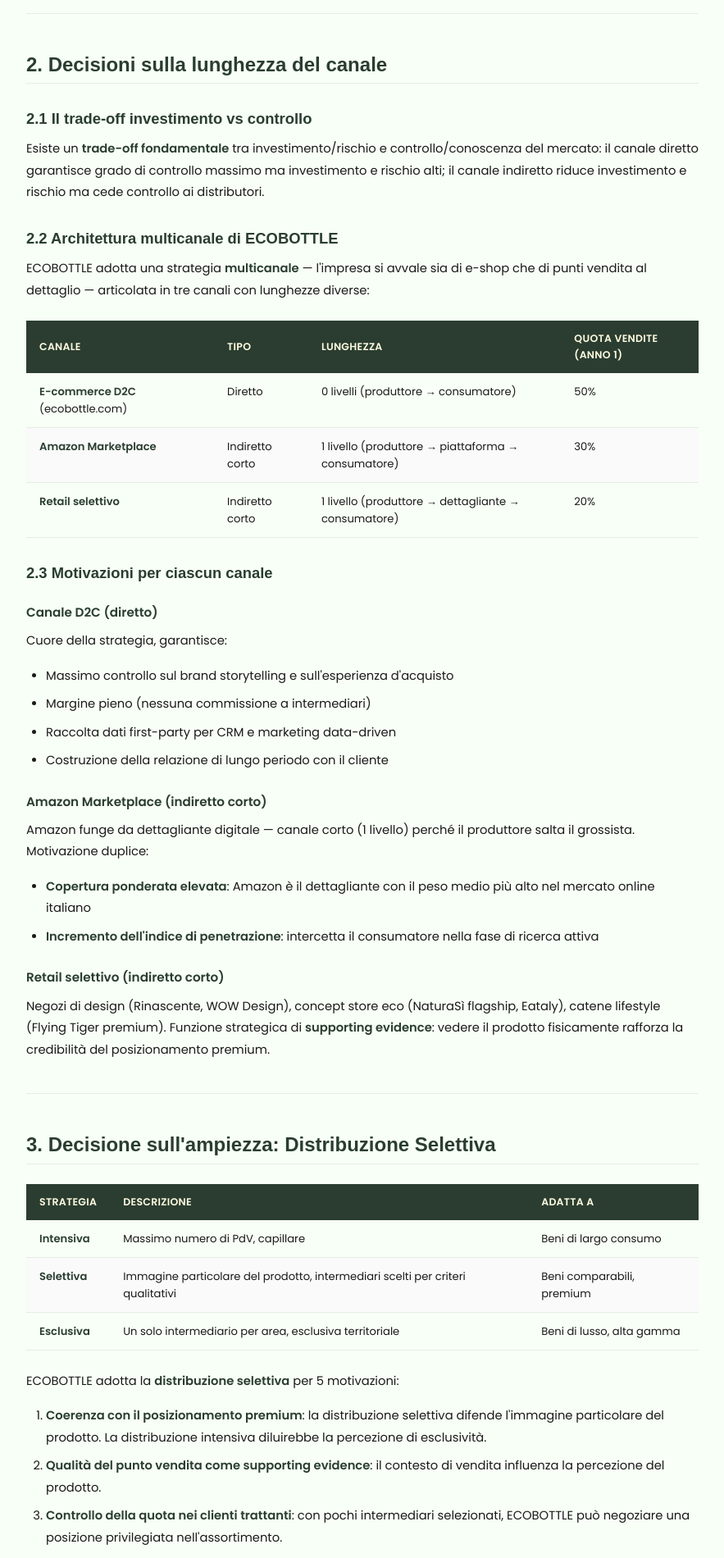
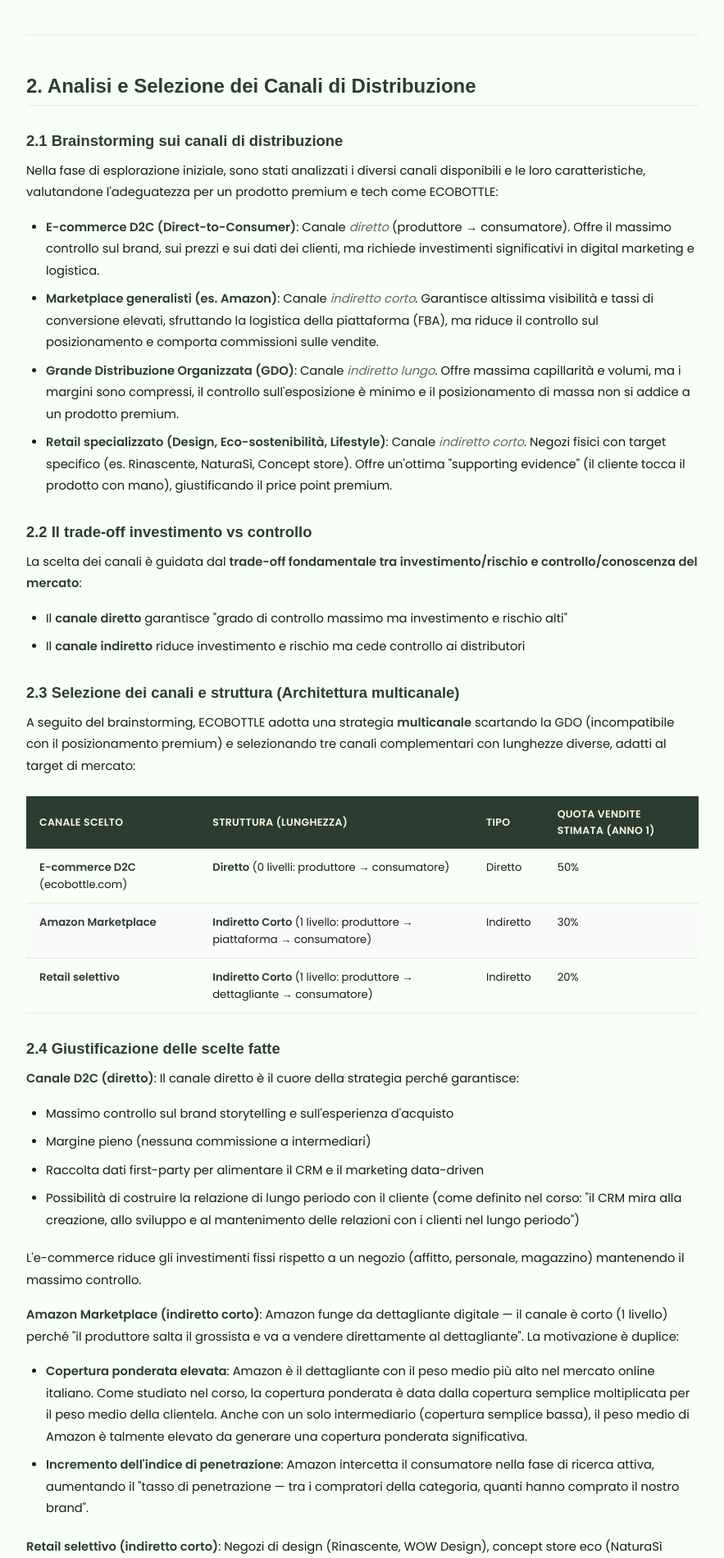
Before and after one commit to Dani1324/eco-bottle, a Next.js app: page /reports/canali-distribuzione in a window 1280 px wide. Shown: the part 762-2662 px from the top of the page at 82% size, without its empty margins (198-1081 px from the left). Built offline with nearby package versions, Linux system fonts and the light colour scheme.

Commit message:
Update documentazione distribuzione

```diff
--- a/src/app/reports/canali-distribuzione/page.tsx
+++ b/src/app/reports/canali-distribuzione/page.tsx
@@ -1,5 +1,4 @@
 import Link from "next/link";
-import Image from "next/image";
 import { IconArrowLeft } from "@tabler/icons-react";
 import styles from "@/styles/report.module.css";
 
@@ -28,10 +27,11 @@
         <div className={styles.content}>
           <h2>1. Framework teorico: la distribuzione nel marketing mix</h2>
           <p>
-            La distribuzione riguarda le decisioni relative alla struttura del
-            canale distributivo, ossia il percorso che il prodotto compie dal
-            produttore al consumatore finale. Le funzioni commerciali della
-            distribuzione sono:
+            La distribuzione è una delle 4 leve del marketing operativo e
+            riguarda le decisioni relative alla struttura del canale
+            distributivo, ossia &quot;il percorso che il prodotto compie dal
+            produttore al consumatore finale&quot;. Come definito nel corso, le
+            funzioni commerciali della distribuzione sono:
           </p>
           <ul>
             <li>
@@ -60,30 +60,82 @@
 
           <hr />
 
-          <h2>2. Decisioni sulla lunghezza del canale</h2>
+          <h2>2. Analisi e Selezione dei Canali di Distribuzione</h2>
 
-          <h3>2.1 Il trade-off investimento vs controllo</h3>
+          <h3>2.1 Brainstorming sui canali di distribuzione</h3>
           <p>
-            Esiste un <strong>trade-off fondamentale</strong> tra
-            investimento/rischio e controllo/conoscenza del mercato: il canale
-            diretto garantisce grado di controllo massimo ma investimento e
-            rischio alti; il canale indiretto riduce investimento e rischio ma
-            cede controllo ai distributori.
+            Nella fase di esplorazione iniziale, sono stati analizzati i
+            diversi canali disponibili e le loro caratteristiche, valutandone
+            l&apos;adeguatezza per un prodotto premium e tech come ECOBOTTLE:
+          </p>
+          <ul>
+            <li>
+              <strong>E-commerce D2C (Direct-to-Consumer)</strong>: Canale{" "}
+              <em>diretto</em> (produttore → consumatore). Offre il massimo
+              controllo sul brand, sui prezzi e sui dati dei clienti, ma
+              richiede investimenti significativi in digital marketing e
+              logistica.
+            </li>
+            <li>
+              <strong>Marketplace generalisti (es. Amazon)</strong>: Canale{" "}
+              <em>indiretto corto</em>. Garantisce altissima visibilità e tassi
+              di conversione elevati, sfruttando la logistica della piattaforma
+              (FBA), ma riduce il controllo sul posizionamento e comporta
+              commissioni sulle vendite.
+            </li>
+            <li>
+              <strong>Grande Distribuzione Organizzata (GDO)</strong>: Canale{" "}
+              <em>indiretto lungo</em>. Offre massima capillarità e volumi, ma
+              i margini sono compressi, il controllo sull&apos;esposizione è
+              minimo e il posizionamento di massa non si addice a un prodotto
+              premium.
+            </li>
+            <li>
+              <strong>
+                Retail specializzato (Design, Eco-sostenibilità, Lifestyle)
+              </strong>
+              : Canale <em>indiretto corto</em>. Negozi fisici con target
+              specifico (es. Rinascente, NaturaSì, Concept store). Offre
+              un&apos;ottima &quot;supporting evidence&quot; (il cliente tocca
+              il prodotto con mano), giustificando il price point premium.
+            </li>
+          </ul>
+
+          <h3>2.2 Il trade-off investimento vs controllo</h3>
+          <p>
+            La scelta dei canali è guidata dal{" "}
+            <strong>
+              trade-off fondamentale tra investimento/rischio e
+              controllo/conoscenza del mercato
+            </strong>
+            :
+          </p>
+          <ul>
+            <li>
+              Il <strong>canale diretto</strong> garantisce &quot;grado di
+              controllo massimo ma investimento e rischio alti&quot;
+            </li>
+            <li>
+              Il <strong>canale indiretto</strong> riduce investimento e rischio
+              ma cede controllo ai distributori
+            </li>
+          </ul>
+
+          <h3>2.3 Selezione dei canali e struttura (Architettura multicanale)</h3>
+          <p>
+            A seguito del brainstorming, ECOBOTTLE adotta una strategia{" "}
+            <strong>multicanale</strong> scartando la GDO (incompatibile con il
+            posizionamento premium) e selezionando tre canali complementari con
+            lunghezze diverse, adatti al target di mercato:
           </p>
 
-          <h3>2.2 Architettura multicanale di ECOBOTTLE</h3>
-          <p>
-            ECOBOTTLE adotta una strategia <strong>multicanale</strong> —
-            l&apos;impresa si avvale sia di e-shop che di punti vendita al
-            dettaglio — articolata in tre canali con lunghezze diverse:
-          </p>
           <table>
             <thead>
               <tr>
-                <th>Canale</th>
+                <th>Canale Scelto</th>
+                <th>Struttura (Lunghezza)</th>
                 <th>Tipo</th>
-                <th>Lunghezza</th>
-                <th>Quota vendite (Anno 1)</th>
+                <th>Quota vendite stimata (Anno 1)</th>
               </tr>
             </thead>
             <tbody>
@@ -91,78 +143,109 @@
                 <td>
                   <strong>E-commerce D2C</strong> (ecobottle.com)
                 </td>
+                <td>
+                  <strong>Diretto</strong> (0 livelli: produttore → consumatore)
+                </td>
                 <td>Diretto</td>
-                <td>0 livelli (produttore → consumatore)</td>
                 <td>50%</td>
               </tr>
               <tr>
                 <td>
                   <strong>Amazon Marketplace</strong>
                 </td>
-                <td>Indiretto corto</td>
-                <td>1 livello (produttore → piattaforma → consumatore)</td>
+                <td>
+                  <strong>Indiretto Corto</strong> (1 livello: produttore →
+                  piattaforma → consumatore)
+                </td>
+                <td>Indiretto</td>
                 <td>30%</td>
               </tr>
               <tr>
                 <td>
                   <strong>Retail selettivo</strong>
                 </td>
-                <td>Indiretto corto</td>
-                <td>1 livello (produttore → dettagliante → consumatore)</td>
+                <td>
+                  <strong>Indiretto Corto</strong> (1 livello: produttore →
+                  dettagliante → consumatore)
+                </td>
+                <td>Indiretto</td>
                 <td>20%</td>
               </tr>
             </tbody>
           </table>
 
-          <h3>2.3 Motivazioni per ciascun canale</h3>
+          <h3>2.4 Giustificazione delle scelte fatte</h3>
 
-          <h4>Canale D2C (diretto)</h4>
-          <p>Cuore della strategia, garantisce:</p>
+          <p>
+            <strong>Canale D2C (diretto)</strong>: Il canale diretto è il cuore
+            della strategia perché garantisce:
+          </p>
           <ul>
             <li>
               Massimo controllo sul brand storytelling e sull&apos;esperienza
               d&apos;acquisto
             </li>
+            <li>Margine pieno (nessuna commissione a intermediari)</li>
             <li>
-              Margine pieno (nessuna commissione a intermediari)
+              Raccolta dati first-party per alimentare il CRM e il marketing
+              data-driven
             </li>
             <li>
-              Raccolta dati first-party per CRM e marketing data-driven
-            </li>
-            <li>
-              Costruzione della relazione di lungo periodo con il cliente
+              Possibilità di costruire la relazione di lungo periodo con il
+              cliente (come definito nel corso: &quot;il CRM mira alla
+              creazione, allo sviluppo e al mantenimento delle relazioni con i
+              clienti nel lungo periodo&quot;)
             </li>
           </ul>
 
-          <h4>Amazon Marketplace (indiretto corto)</h4>
           <p>
-            Amazon funge da dettagliante digitale — canale corto (1 livello)
-            perché il produttore salta il grossista. Motivazione duplice:
+            L&apos;e-commerce riduce gli investimenti fissi rispetto a un
+            negozio (affitto, personale, magazzino) mantenendo il massimo
+            controllo.
+          </p>
+
+          <p>
+            <strong>Amazon Marketplace (indiretto corto)</strong>: Amazon funge
+            da dettagliante digitale — il canale è corto (1 livello) perché
+            &quot;il produttore salta il grossista e va a vendere direttamente
+            al dettagliante&quot;. La motivazione è duplice:
           </p>
           <ul>
             <li>
               <strong>Copertura ponderata elevata</strong>: Amazon è il
               dettagliante con il peso medio più alto nel mercato online
-              italiano
+              italiano. Come studiato nel corso, la copertura ponderata è data
+              dalla copertura semplice moltiplicata per il peso medio della
+              clientela. Anche con un solo intermediario (copertura semplice
+              bassa), il peso medio di Amazon è talmente elevato da generare
+              una copertura ponderata significativa.
             </li>
             <li>
               <strong>Incremento dell&apos;indice di penetrazione</strong>:
-              intercetta il consumatore nella fase di ricerca attiva
+              Amazon intercetta il consumatore nella fase di ricerca attiva,
+              aumentando il &quot;tasso di penetrazione — tra i compratori della
+              categoria, quanti hanno comprato il nostro brand&quot;.
             </li>
           </ul>
 
-          <h4>Retail selettivo (indiretto corto)</h4>
           <p>
-            Negozi di design (Rinascente, WOW Design), concept store eco
-            (NaturaSì flagship, Eataly), catene lifestyle (Flying Tiger
-            premium). Funzione strategica di{" "}
+            <strong>Retail selettivo (indiretto corto)</strong>: Negozi di
+            design (Rinascente, WOW Design), concept store eco (NaturaSì
+            flagship, Eataly), catene lifestyle (Flying Tiger premium). Il
+            canale retail ha una funzione strategica di{" "}
             <strong>supporting evidence</strong>: vedere il prodotto fisicamente
             rafforza la credibilità del posizionamento premium.
           </p>
 
           <hr />
 
-          <h2>3. Decisione sull&apos;ampiezza: Distribuzione Selettiva</h2>
+          <h2>3. Definizione della politica di vendita (Ampiezza del Canale)</h2>
+
+          <p>
+            Come definito nel corso, l&apos;ampiezza del canale (politica di
+            vendita) si declina in tre livelli:
+          </p>
+
           <table>
             <thead>
               <tr>
@@ -184,8 +267,8 @@
                   <strong>Selettiva</strong>
                 </td>
                 <td>
-                  Immagine particolare del prodotto, intermediari scelti per
-                  criteri qualitativi
+                  &quot;Immagine particolare del prodotto&quot;, numero ristretto
+                  di intermediari scelti in base a criteri qualitativi
                 </td>
                 <td>Beni comparabili, premium</td>
               </tr>
@@ -193,48 +276,69 @@
                 <td>
                   <strong>Esclusiva</strong>
                 </td>
-                <td>Un solo intermediario per area, esclusiva territoriale</td>
+                <td>
+                  Un solo intermediario per area, diritto di esclusiva
+                  territoriale
+                </td>
                 <td>Beni di lusso, alta gamma</td>
               </tr>
             </tbody>
           </table>
+
           <p>
-            ECOBOTTLE adotta la <strong>distribuzione selettiva</strong> per 5
-            motivazioni:
+            ECOBOTTLE adotta una politica di vendita basata sulla{" "}
+            <strong>distribuzione selettiva</strong> per 5 motivazioni teoriche
+            che giustificano la scelta:
           </p>
+
           <ol>
             <li>
               <strong>Coerenza con il posizionamento premium</strong>: la
-              distribuzione selettiva difende l&apos;immagine particolare del
-              prodotto. La distribuzione intensiva diluirebbe la percezione di
-              esclusività.
+              distribuzione selettiva è indicata quando il prodotto ha
+              un&apos;&quot;immagine particolare&quot; da difendere. Essere
+              presenti ovunque (distribuzione intensiva) diluirebbe la
+              percezione di esclusività.
             </li>
+
             <li>
-              <strong>Qualità del punto vendita come supporting evidence</strong>
-              : il contesto di vendita influenza la percezione del prodotto.
+              <strong>
+                Qualità del punto vendita come supporting evidence
+              </strong>
+              : il contesto di vendita influenza la percezione del prodotto. Un
+              negozio di design comunica attributi astratti (premium, curato)
+              che rafforzano il posizionamento.
             </li>
+
             <li>
               <strong>Controllo della quota nei clienti trattanti</strong>: con
-              pochi intermediari selezionati, ECOBOTTLE può negoziare una posizione
-              privilegiata nell&apos;assortimento.
+              pochi intermediari selezionati, ECOBOTTLE può negoziare una
+              posizione privilegiata nell&apos;assortimento (spazio espositivo,
+              vetrina) aumentando la quota nei clienti trattanti (Qi/ACSi).
             </li>
+
             <li>
-              <strong>Riduzione del conflitto multicanale</strong>: limitare i
-              retailer riduce la probabilità di conflitti di prezzo con il
-              canale D2C.
+              <strong>Riduzione del conflitto multicanale</strong>: limitare il
+              numero di retailer riduce la probabilità di conflitti di prezzo
+              con il canale D2C.
             </li>
+
             <li>
               <strong>Compatibilità con le risorse</strong>: una startup non ha
-              le risorse per la distribuzione intensiva. La distribuzione
-              selettiva ottimizza il rapporto copertura/investimento.
+              le risorse per una distribuzione intensiva (forza vendita,
+              logistica capillare). La distribuzione selettiva ottimizza il
+              rapporto tra copertura e investimento.
             </li>
           </ol>
 
           <hr />
 
-          <h2>
-            4. Il sito web come canale duale: distribuzione e comunicazione
-          </h2>
+          <h2>4. Il sito web come canale duale: distribuzione E comunicazione</h2>
+
+          <p>
+            Un aspetto strategico centrale è il ruolo{" "}
+            <strong>duale del sito web ecobottle.com</strong>, che funge
+            contemporaneamente da:
+          </p>
 
           <h3>4.1 Canale di distribuzione (e-commerce D2C)</h3>
           <p>
@@ -246,24 +350,37 @@
           <p>
             Il sito è anche il principale strumento di comunicazione
             commerciale, svolgendo le tre funzioni della comunicazione di
-            marketing:
+            marketing studiate nel corso:
           </p>
           <ul>
             <li>
               <strong>Sfera cognitiva</strong>: far conoscere il prodotto e le
-              sue caratteristiche
+              sue caratteristiche (pagine prodotto, specifiche)
             </li>
             <li>
               <strong>Atteggiamento</strong>: sviluppare percezioni positive
-              (storytelling, visual)
+              (storytelling, visual, contenuti editoriali)
             </li>
             <li>
               <strong>Comportamento</strong>: spingere all&apos;acquisto (CTA,
-              promozioni)
+              promozioni, urgenza)
             </li>
           </ul>
 
-          <h3>4.3 Strategie di traffic acquisition</h3>
+          <h3>
+            4.3 Perché il sito web non è un &quot;canale di distribuzione
+            separato&quot;
+          </h3>
+          <p>
+            Dal punto di vista della teoria della distribuzione, il sito web
+            non costituisce un canale aggiuntivo rispetto all&apos;e-commerce
+            D2C — <strong>è lo stesso canale diretto</strong>, arricchito con
+            funzionalità comunicative. Non c&apos;è un livello intermedio
+            aggiuntivo. Tuttavia, le strategie di{" "}
+            <strong>traffic acquisition</strong> che portano utenti al sito sono
+            leve di comunicazione distinte, non canali distributivi:
+          </p>
+
           <table>
             <thead>
               <tr>
@@ -279,8 +396,10 @@
                 </td>
                 <td>Traffic acquisition organica</td>
                 <td>
-                  Landing page programmatiche per ricerche long-tail (es.
-                  &quot;bottiglia riutilizzabile con tracking idratazione&quot;)
+                  Creare landing page programmatiche per intercettare ricerche
+                  long-tail (es. &quot;bottiglia riutilizzabile con tracking
+                  idratazione&quot;, &quot;borraccia acciaio riciclato
+                  smart&quot;)
                 </td>
               </tr>
               <tr>
@@ -290,21 +409,32 @@
                 <td>Traffic acquisition da AI</td>
                 <td>
                   Ottimizzare i contenuti affinché le AI (ChatGPT, Perplexity,
-                  Gemini) citino ECOBOTTLE nelle risposte
+                  Gemini, Google AI Overviews) citino ECOBOTTLE nelle risposte.
+                  Oltre il 60% delle ricerche nel 2025 non genera click:
+                  l&apos;utente ottiene la risposta direttamente dall&apos;AI.
+                  AEO lavora su: linguaggio naturale, schema markup, topical
+                  authority
                 </td>
               </tr>
             </tbody>
           </table>
 
-          <h4>Strategia di Programmatic SEO</h4>
+          <h3>4.4 Strategia di Programmatic SEO per ECOBOTTLE</h3>
+          <p>
+            La Programmatic SEO consiste nel &quot;usare automazione e dati per
+            creare e ottimizzare grandi numeri di pagine su scala&quot;. Per
+            ECOBOTTLE, questo si traduce in:
+          </p>
           <ul>
             <li>
               <strong>Template pagine comparativa</strong>: &quot;ECOBOTTLE vs
-              [competitor]&quot; — pagine generate da database competitor
+              [competitor]&quot; (es. &quot;ECOBOTTLE vs 24Bottles&quot;,
+              &quot;ECOBOTTLE vs LARQ&quot;) — pagine generate automaticamente da
+              database competitor con attributi strutturati
             </li>
             <li>
               <strong>Template pagine uso</strong>: &quot;Migliore bottiglia
-              smart per [contesto]&quot; (palestra, ufficio, viaggio)
+              smart per [contesto]&quot; (palestra, ufficio, viaggio, outdoor)
             </li>
             <li>
               <strong>Template pagine materiale</strong>: &quot;Bottiglia in
@@ -312,72 +442,93 @@
             </li>
           </ul>
 
-          <h4>Strategia AEO</h4>
+          <p>
+            Secondo i benchmark di settore, i brand e-commerce che implementano
+            Programmatic SEO registrano un incremento medio del 30-80% del
+            traffico organico.
+          </p>
+
+          <h3>4.5 Strategia AEO per ECOBOTTLE</h3>
+          <p>
+            L&apos;Answer Engine Optimization mira a rendere ECOBOTTLE la
+            risposta che le AI forniscono alle query conversazionali degli
+            utenti. I contenuti devono essere strutturati come &quot;risposte
+            dirette alle domande&quot; (content that answers a question directly
+            is 2.5x more likely to be selected as a featured snippet). Tattiche
+            specifiche:
+          </p>
           <ul>
             <li>
               <strong>Question clusters</strong>: struttura hub-and-spoke
-              intorno a domande-tipo
+              intorno a domande-tipo (&quot;Qual è la migliore bottiglia smart
+              sostenibile?&quot;, &quot;Come tracciare l&apos;idratazione
+              giornaliera?&quot;)
             </li>
             <li>
-              <strong>Schema markup JSON-LD</strong>: Product, FAQ, HowTo
+              <strong>Schema markup JSON-LD</strong>: Product, FAQ, HowTo — per
+              alimentare i knowledge graph
             </li>
             <li>
               <strong>Entity building</strong>: costruire l&apos;entità
-              &quot;ECOBOTTLE&quot; nei knowledge graph degli LLM
+              &quot;ECOBOTTLE&quot; in modo che gli LLM la riconoscano come
+              brand autorevole nel dominio smart eco-bottle
             </li>
           </ul>
 
           <hr />
 
-          <h2>
-            5. Strategia di prezzo: coerenza con la distribuzione
-          </h2>
+          <h2>5. Strategia di prezzo: coerenza con la distribuzione</h2>
+
           <p>
-            La strategia di pricing è una{" "}
-            <strong>strategia di scrematura</strong> (skimming): prezzo iniziale
-            elevato che &quot;screma&quot; i consumatori con maggiore
-            disponibilità a pagare.
+            La strategia di pricing di ECOBOTTLE è una{" "}
+            <strong>strategia di scrematura</strong> (skimming), come definita
+            nel corso: prezzo iniziale elevato che &quot;screma&quot; i
+            consumatori con maggiore disponibilità a pagare, per poi
+            eventualmente ridurlo nel tempo.
           </p>
+
           <p>
-            Secondo il modello delle <strong>3C del pricing</strong>:
+            Secondo il modello delle <strong>3C del pricing</strong> (corso):
           </p>
           <ul>
             <li>
               <strong>Clienti/domanda (massimo)</strong>: WTP del target 55-75€,
-              picchi fino a 90€ → prezzo massimo ~89€
+              con picchi fino a 90€ per i Design Seekers → prezzo massimo di
+              accettazione ~89€
             </li>
             <li>
-              <strong>Costi (minimo)</strong>: costo unitario ~22€ → prezzo
-              minimo 22€
+              <strong>Costi (minimo)</strong>: costo unitario stimato ~22€ →
+              prezzo minimo 22€
             </li>
             <li>
               <strong>Concorrenza</strong>: 24Bottles €29-49, LARQ €115-129,
-              HidrateSpark €75-90
+              HidrateSpark €75-90 → fascia di riferimento competitiva
             </li>
           </ul>
 
           <div className={styles.infoBox}>
             <p>
-              <strong>Prezzo di lancio: €59</strong> — posizionato sopra i
-              competitor non-smart (24Bottles €35), sotto i competitor tech puri
-              (LARQ €129, HidrateSpark €80), nella sweet spot della WTP del
-              segmento primario (55-75€).
+              <strong>Prezzo di lancio: €59</strong> — posizionato:
             </p>
-          </div>
-
-          <div style={{ margin: "2rem 0" }}>
-            <Image
-              src="/images/confronto_prezzi.png.png"
-              alt="Confronto prezzi ECOBOTTLE vs competitori nel mercato"
-              width={800}
-              height={500}
-              style={{ width: "100%", height: "auto" }}
-            />
+            <ul>
+              <li>
+                Sopra i competitor non-smart (24Bottles €35, Chilly&apos;s €35)
+                → giustificato dalla componente tech
+              </li>
+              <li>
+                Sotto i competitor tech puri (LARQ €129, HidrateSpark €80) →
+                value proposition superiore per il target
+              </li>
+              <li>
+                Nella sweet spot della WTP del segmento primario (55-75€)
+              </li>
+            </ul>
           </div>
 
           <hr />
 
           <h2>6. Evoluzione distributiva Anno 2-3</h2>
+
           <table>
             <thead>
               <tr>
@@ -407,12 +558,13 @@
                 </td>
                 <td>
                   Apertura mercati EU (DE, FR, ES) via Amazon EU + retail
-                  selettivo locale + pop-up store
+                  selettivo locale + valutazione pop-up store
                 </td>
                 <td>Copertura ponderata target: 60% EU</td>
               </tr>
             </tbody>
           </table>
+
           <p>
             L&apos;evoluzione segue il principio di crescita graduale della
             copertura ponderata: prima aumentare il peso medio della clientela
```
Also changed, not shown: public/documentation/05_Canali_Distribuzione.md (+22 -14 lines).
